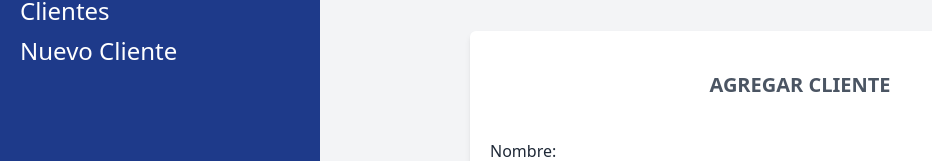
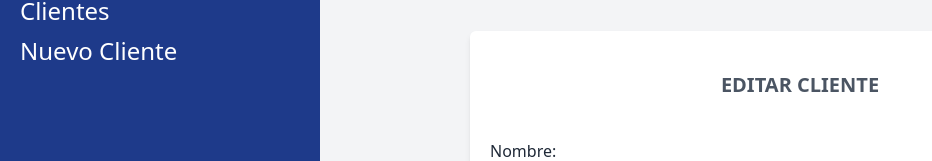
Before and after one commit to danieldamian09/crm-react, a React (Vite) app: page /clientes/editar/1 in a window 1280 px wide. Shown: the part 125-286 px from the top of the page, without its empty margins (0-932 px from the left). Built offline with nearby package versions, Linux system fonts and the light colour scheme; data requests are answered from the project's data file.

Commit message:
displaying text conditionally in the form title and submit button

```diff
--- a/db.json
+++ b/db.json
@@ -39,6 +39,14 @@
       "telefono": "01149458678",
       "notas": "pruebas",
       "id": 5
+    },
+    {
+      "nombre": "Rebeca Morshi",
+      "empresa": "H.R FronEnd",
+      "email": "rebeca@morshi.com",
+      "telefono": "",
+      "notas": "",
+      "id": 6
     }
   ]
 }
--- a/src/components/Formulario.jsx
+++ b/src/components/Formulario.jsx
@@ -1,6 +1,7 @@
 import {Formik, Form, Field} from "formik";
 import {useNavigate} from "react-router-dom"
 import * as Yup from "yup";
+import { object } from "yup";
 import Alerta from "./Alerta";
 
 function Formulario({cliente}) {
@@ -52,7 +53,7 @@ function Formulario({cliente}) {
 	return (
 		<div className=" bg-white mt-10 px-5 py-10 rounded-md shadow-md md:w-3/4 mx-auto">
 			<h1 className=" text-gray-600 font-bold text-xl uppercase text-center">
-				Agregar Cliente
+				{cliente?.nombre ? "Editar Cliente" : "Agregar Cliente"}
 			</h1>
 
 			{/* Declaras el estado inicial del formulario */}
@@ -151,7 +152,7 @@ function Formulario({cliente}) {
 							</div>
 							<input
 								type="submit"
-								value="Agregar Cliente"
+								value={cliente?.nombre ? "Editar Cliente" : "Agregar Cliente"}
 								className=" mt-5 w-full bg-blue-800 p-3 text-white uppercase font-bold text-lg"
 							/>
 						</Form>
```
